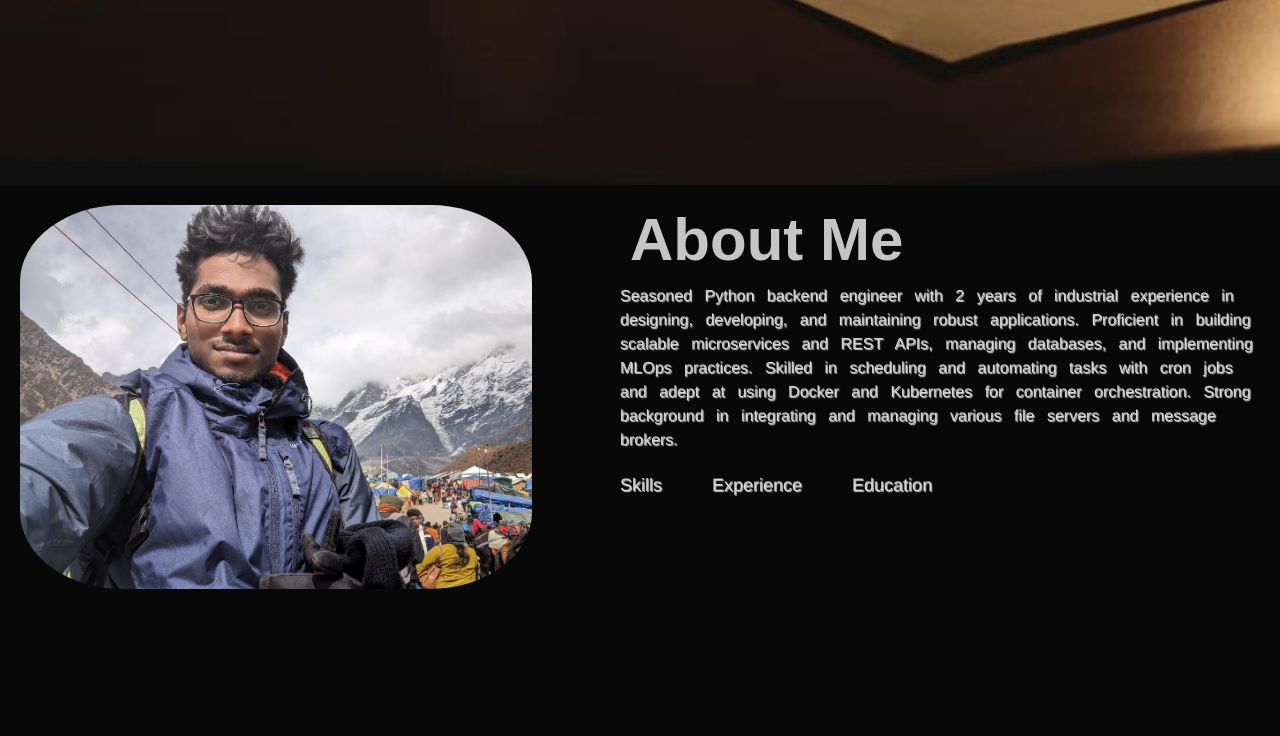
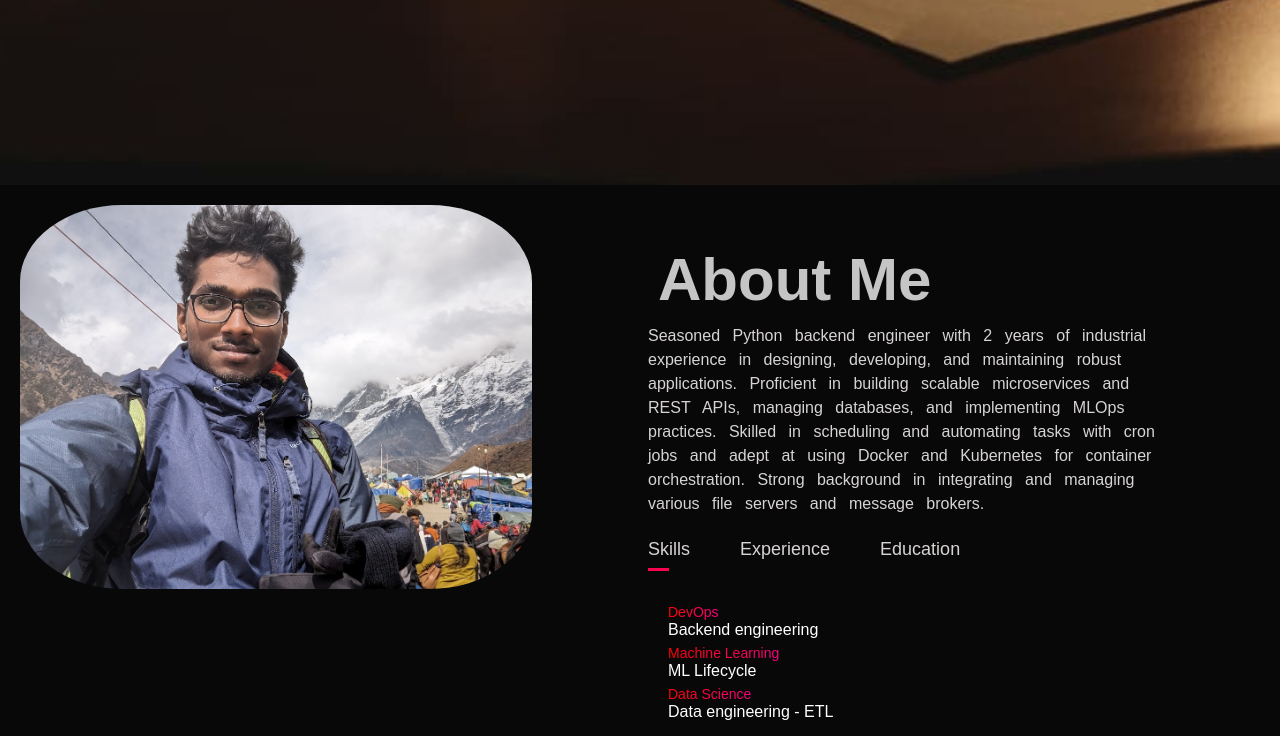
Before and after one commit to MadhavanBS/PortFolioWebsite, a plain HTML site: page index.html in a window 1280 px wide. Shown: the part 615-1351 px from the top of the page. Before the commit the page ends 1228 px from the top, so only its background shows below. Drawn offline with Linux system fonts and the light colour scheme.

Commit message:
introduced js code and a bug

```diff
--- a/index.html
+++ b/index.html
@@ -24,7 +24,7 @@
             </nav>
         </div>
             <div class="header-text">
-        <h1>Hi! I m <span>Madhavan</span> <br> I m Devops Engineer</h1>
+        <h1>Hi! I'm <span>Madhavan</span> <br> I'm Devops Engineer</h1>
     </div>
     </header>
 <!----------about-------->
@@ -38,10 +38,29 @@
                     <h1 class="subtitle">About Me</h1>
                     <p>Seasoned Python backend engineer with 2 years of industrial experience in designing, developing, and maintaining robust applications. Proficient in building scalable microservices and REST APIs, managing databases, and implementing MLOps practices. Skilled in scheduling and automating tasks with cron jobs and adept at using Docker and Kubernetes for container orchestration. Strong background in integrating and managing various file servers and message brokers.</p>
                     <div class="tab-titles">
-                        <p class="tab-links">Skills</p>
-                        <p class="tab-links">Experience</p>
-                        <p class="tab-links">Education</p>
-
+                        <p class="tab-links active-link" onclick="opentab('Skills')">Skills</p>
+                        <p class="tab-links" onclick="opentab('Experience')">Experience</p>
+                        <p class="tab-links" onclick="opentab('Education')">Education</p>
+                    </div>
+                    <div class="tab-contents active-tab" id='Skills'>
+                        <ul>
+                            <li><span>DevOps</span><br>Backend engineering</li>
+                            <li><span>Machine Learning</span><br>ML Lifecycle</li>
+                            <li><span>Data Science</span><br>Data engineering - ETL</li>
+                        </ul>
+                    </div>
+                    <div class="tab-contents" id='Experience'>
+                        <ul>
+                            <li><span>March 2024 - Present</span><br>Data Scientist at BGSW</li>
+                            <li><span>August 2022 - Present</span><br>DevOps Engineer at BGSW</li>
+                            <li><span>May 2021 - July 2021</span><br>Machine Learning Researcher at NITT</li>
+                        </ul>
+                    </div>
+                    <div class="tab-contents" id='Education'>
+                        <ul>
+                            <li><span>August 2024 - Present</span><br>OMSCS at Ga.Tech</li>
+                            <li><span>August 2018 - May 2022</span><br>ICE at NITT with minor in CSE</li>
+                        </ul>
                     </div>
                 </div>
             </div>
@@ -49,5 +68,21 @@
     </div>
 
 
+
+<script>
+    var tablinks = document.getElementsByClassName("tab-links")
+    var tabcontents = document.getElementsByClassName("tab-contents")
+
+    function opentab(tabname){
+        for(tablink of tablinks){
+            tablink.classList.remove("active-link");
+        }
+        for(tabcontent of tabcontents){
+            tabcontent.classList.remove("active-tab");
+        }
+        event.currentTarget.classList.add("active-link");
+        document.getElementById(tabname).classList.add("active-tab");
+    }
+</script>
 </body>
 </html>
--- a/style.css
+++ b/style.css
@@ -36,11 +36,15 @@ nav{
 	margin-left: 20px;
 }
 
-nav ul li
+ul {
+	margin: 20px 200px 5px 20px;
+}
+
+nav li
 {
 	display: inline-block;
 	list-style: none;
-	margin: 20px 30px 10px 20px;
+	margin: 20px 60px 10px 20px;
 }
 
 nav ul li a
@@ -108,16 +112,21 @@ nav ul li a:hover::after
 }
 
 .about-col-2{
-	margin: 10px 20px;
-	flex-basis: 50%;
+	margin: 50px 120px 10px 40px;
+	flex-basis: 40%;
 }
 
+.about-col-2 h1:hover{
+	background: -webkit-linear-gradient(left, #6602fb, #f60404);
+	-webkit-background-clip: text;
+	-webkit-text-fill-color: transparent;
+  }
+
 .about-col-2 p{
-	font-family:Helvetica;
+	font-family: 'Tahoma ', 'Montserrat', 'Raleway', 'Proxima Nova', sans-serif;
 	line-height: 1.5em;
 	word-spacing: 0.5em;
-	color:rgb(213, 213, 213);
-	text-shadow: 1px 1px 1px #cbcbcb;
+	color:rgb(216, 212, 212);
 }
 
 
@@ -140,3 +149,38 @@ nav ul li a:hover::after
 	cursor: pointer;
 	position: relative;
 }
+
+.tab-links::after{
+	content: "";
+	width:0;
+	height:3px;
+	background: #ff004f;
+	position: absolute;
+	left: 0;
+	bottom: -8px;
+	transition: 0.5s;
+}
+
+.tab-links.active-link::after{
+	width: 50%;
+}
+
+.tab-contents ul li{
+	list-style: none;
+	margin: 5px 0px 0px 0px;
+}
+
+.tab-contents ul li span{
+	background: -webkit-linear-gradient(left, #fb0202, #f4027f);
+	-webkit-background-clip: text;
+	-webkit-text-fill-color: transparent;
+	font-size: 14px;
+}
+
+.tab-contents{
+	display: none;
+}
+
+.tab-contents.active-tab{
+	display: block;
+}
```
